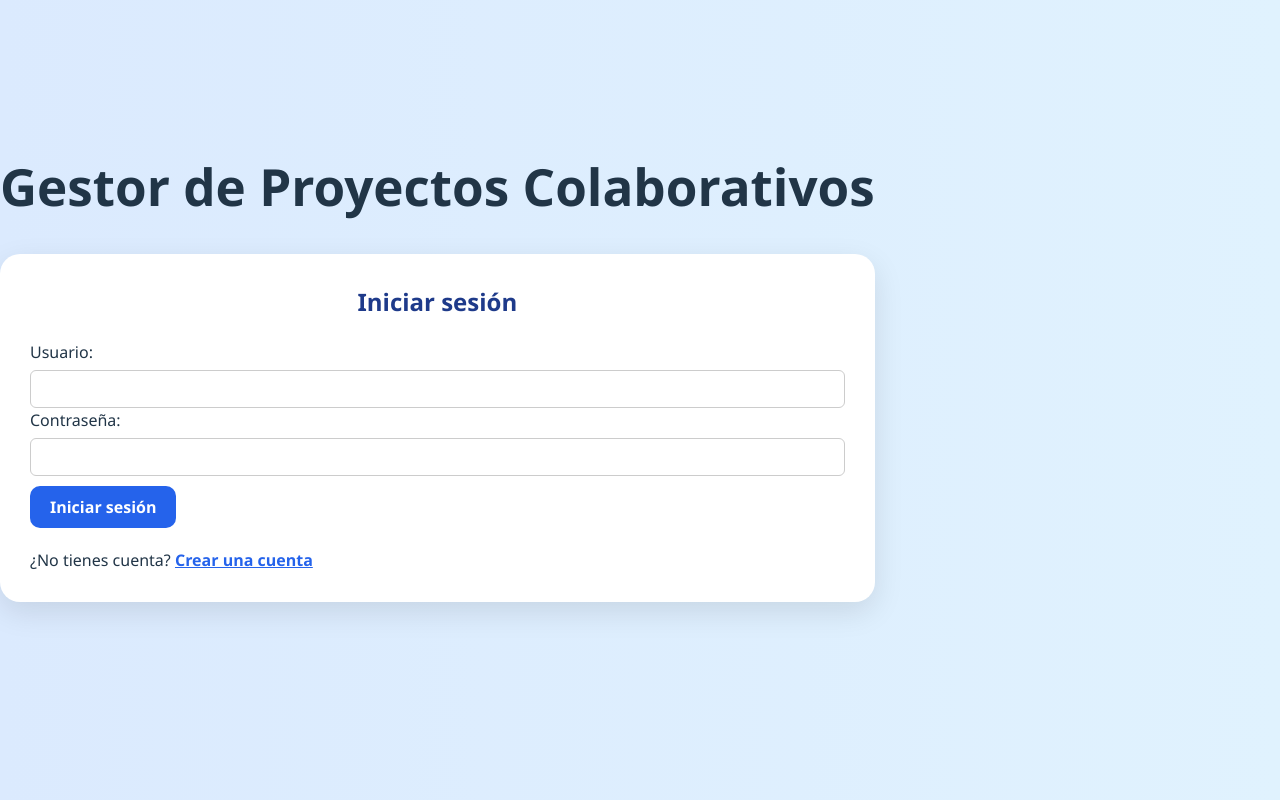
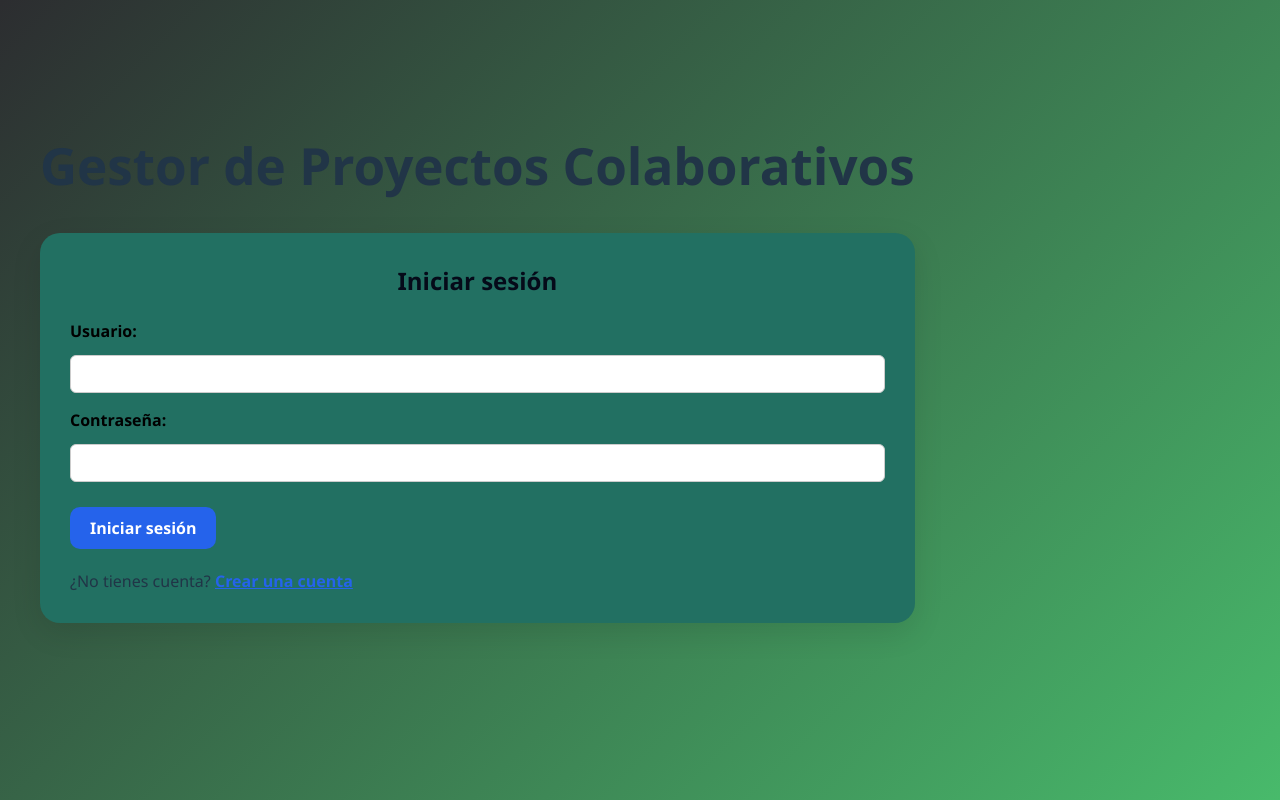
Before and after one commit to JostinNieto/proyecto_colaborativo1, a React (Vite) app in the folder balatrato/: page / in a window 1280 px wide. Built offline with nearby package versions, Linux system fonts and the light colour scheme.

Commit message:
cambio hecho por nieto

```diff
--- a/balatrato/src/components/TaskManager.jsx
+++ b/balatrato/src/components/TaskManager.jsx
@@ -1,155 +1,132 @@
-import { useState, useEffect } from 'react'
+import { useState } from 'react'
 
-export default function TaskManager() {
-  const [tareas, setTareas] = useState(() => {
-    const tareasGuardadas = localStorage.getItem('tareas')
-    return tareasGuardadas ? JSON.parse(tareasGuardadas) : []
-  })
+function TaskManager() {
+  const [tareas, setTareas] = useState([
+    {
+      nombre: "Diseñar interfaz",
+      proyecto: "App Web CRM",
+      fechaLimite: "2025-06-01",
+      estado: "Pendiente"
+    },
+    {
+      nombre: "Revisión de código",
+      proyecto: "Sistema Contable",
+      fechaLimite: "2025-06-05",
+      estado: "En progreso"
+    },
+    {
+      nombre: "Presentar informe",
+      proyecto: "Auditoría interna",
+      fechaLimite: "2025-06-10",
+      estado: "Pendiente"
+    }
+  ])
 
-  const [mostrarModalNueva, setMostrarModalNueva] = useState(false)
-  const [mostrarModalEditar, setMostrarModalEditar] = useState(false)
-  const [tareaActual, setTareaActual] = useState(null)
+  const [tareaActualIndex, setTareaActualIndex] = useState(null)
+  const [mostrarModalAdd, setMostrarModalAdd] = useState(false)
+  const [mostrarModalEdit, setMostrarModalEdit] = useState(false)
 
-  const [nuevaTarea, setNuevaTarea] = useState({
+  const [form, setForm] = useState({
     nombre: '',
     proyecto: '',
     fechaLimite: '',
     estado: 'Pendiente'
   })
 
-  const [editarTarea, setEditarTarea] = useState({
-    nombre: '',
-    proyecto: '',
-    fechaLimite: '',
-    estado: ''
-  })
-
-  // 🔁 Guarda en localStorage cuando cambien las tareas
-  useEffect(() => {
-    localStorage.setItem('tareas', JSON.stringify(tareas))
-  }, [tareas])
-
-  const abrirModalNueva = () => {
-    setNuevaTarea({ nombre: '', proyecto: '', fechaLimite: '', estado: 'Pendiente' })
-    setMostrarModalNueva(true)
+  const abrirEditarTarea = (index) => {
+    setTareaActualIndex(index)
+    setForm(tareas[index])
+    setMostrarModalEdit(true)
   }
 
-  const cerrarModalNueva = () => setMostrarModalNueva(false)
+  const guardarEdicionTarea = () => {
+    const nuevasTareas = [...tareas]
+    nuevasTareas[tareaActualIndex] = form
+    setTareas(nuevasTareas)
+    setMostrarModalEdit(false)
+  }
 
-  const guardarNuevaTarea = (e) => {
-    e.preventDefault()
-    if (nuevaTarea.nombre && nuevaTarea.proyecto && nuevaTarea.fechaLimite) {
-      const nuevaId = tareas.length > 0 ? Math.max(...tareas.map(t => t.id || 0)) + 1 : 1
-      const nueva = { ...nuevaTarea, id: nuevaId }
-      setTareas(prev => [...prev, nueva])
-      cerrarModalNueva()
-    } else {
-      alert("Por favor completa todos los campos.")
+  const eliminarTarea = (index) => {
+    if (window.confirm("¿Estás seguro de que quieres eliminar esta tarea?")) {
+      setTareas(tareas.filter((_, i) => i !== index))
     }
   }
 
-  const abrirModalEditar = (tarea) => {
-    setTareaActual(tarea)
-    setEditarTarea({
-      nombre: tarea.nombre,
-      proyecto: tarea.proyecto,
-      fechaLimite: tarea.fechaLimite,
-      estado: tarea.estado
-    })
-    setMostrarModalEditar(true)
+  const marcarCompletada = (index) => {
+    const nuevasTareas = [...tareas]
+    nuevasTareas[index].estado = "Completada"
+    setTareas(nuevasTareas)
   }
 
-  const cerrarModalEditar = () => {
-    setMostrarModalEditar(false)
-    setTareaActual(null)
-  }
-
-  const guardarEdicionTarea = (e) => {
-    e.preventDefault()
-    if (editarTarea.nombre && editarTarea.proyecto && editarTarea.fechaLimite) {
-      setTareas(tareas.map(t =>
-        t.id === tareaActual.id ? { ...t, ...editarTarea } : t
-      ))
-      cerrarModalEditar()
-    } else {
-      alert("Por favor completa todos los campos.")
-    }
-  }
-
-  const marcarCompletada = (id) => {
-    setTareas(tareas.map(t =>
-      t.id === id ? { ...t, estado: "Completada" } : t
-    ))
-  }
-
-  const eliminarTarea = (id) => {
-    if (confirm("¿Estás seguro de que quieres eliminar esta tarea?")) {
-      setTareas(tareas.filter(t => t.id !== id))
-    }
+  const agregarTarea = () => {
+    setTareas([...tareas, form])
+    setForm({ nombre: '', proyecto: '', fechaLimite: '', estado: 'Pendiente' })
+    setMostrarModalAdd(false)
   }
 
   return (
-    <section className="task-section">
-      <h2>Tareas Asignadas</h2>
-      <button onClick={abrirModalNueva} style={{ marginBottom: '20px' }}>
-        Añadir Tarea
-      </button>
+    <div>
+      <button id="add-task-btn" onClick={() => setMostrarModalAdd(true)}>Añadir Tarea</button>
 
       <div id="task-list">
-        {tareas.map(tarea => (
-          <div key={tarea.id} className="task-card">
+        {tareas.map((tarea, index) => (
+          <div className="task-card" key={index}>
             <h3>{tarea.nombre}</h3>
             <p><strong>Proyecto:</strong> {tarea.proyecto}</p>
             <p><strong>Fecha límite:</strong> {tarea.fechaLimite}</p>
             <p><strong>Estado:</strong> {tarea.estado}</p>
-            <div style={{ marginTop: '12px', display: 'flex', gap: '8px', flexWrap: 'wrap' }}>
-              <button onClick={() => marcarCompletada(tarea.id)} className="complete-btn" style={{ backgroundColor: '#10b981' }}>Marcar como completada</button>
-              <button onClick={() => abrirModalEditar(tarea)} className="complete-btn" style={{ backgroundColor: '#f59e0b' }}>Editar</button>
-              <button onClick={() => eliminarTarea(tarea.id)} className="complete-btn" style={{ backgroundColor: '#ef4444' }}>Eliminar</button>
-            </div>
+            <button className="complete-btn" onClick={() => marcarCompletada(index)}>Marcar como completada</button>
+            <button className="complete-btn" onClick={() => abrirEditarTarea(index)} style={{ backgroundColor: '#f59e0b' }}>Editar</button>
+            <button className="complete-btn" onClick={() => eliminarTarea(index)} style={{ backgroundColor: '#ef4444' }}>Eliminar</button>
           </div>
         ))}
       </div>
 
-      {mostrarModalNueva && (
+      {mostrarModalAdd && (
         <div className="modal">
           <div className="modal-content">
-            <span className="close" onClick={cerrarModalNueva}>&times;</span>
+            <span className="close" onClick={() => setMostrarModalAdd(false)}>&times;</span>
             <h3>Nueva Tarea</h3>
-            <form onSubmit={guardarNuevaTarea}>
-              <input type="text" placeholder="Nombre de la tarea" value={nuevaTarea.nombre} onChange={(e) => setNuevaTarea({ ...nuevaTarea, nombre: e.target.value })} required />
-              <input type="text" placeholder="Proyecto" value={nuevaTarea.proyecto} onChange={(e) => setNuevaTarea({ ...nuevaTarea, proyecto: e.target.value })} required />
-              <input type="date" value={nuevaTarea.fechaLimite} onChange={(e) => setNuevaTarea({ ...nuevaTarea, fechaLimite: e.target.value })} required />
-              <select value={nuevaTarea.estado} onChange={(e) => setNuevaTarea({ ...nuevaTarea, estado: e.target.value })} required>
-                <option value="Pendiente">Pendiente</option>
-                <option value="En progreso">En progreso</option>
-                <option value="Completada">Completada</option>
-              </select>
-              <button type="submit">Guardar tarea</button>
-            </form>
+            <label>Nombre</label>
+            <input value={form.nombre} onChange={e => setForm({ ...form, nombre: e.target.value })} />
+            <label>Proyecto</label>
+            <input value={form.proyecto} onChange={e => setForm({ ...form, proyecto: e.target.value })} />
+            <label>Fecha límite</label>
+            <input type="date" value={form.fechaLimite} onChange={e => setForm({ ...form, fechaLimite: e.target.value })} />
+            <label>Estado</label>
+            <select value={form.estado} onChange={e => setForm({ ...form, estado: e.target.value })}>
+              <option>Pendiente</option>
+              <option>En progreso</option>
+              <option>Completada</option>
+            </select>
+            <button id="save-new-task-btn" onClick={agregarTarea}>Guardar Tarea</button>
           </div>
         </div>
       )}
 
-      {mostrarModalEditar && (
+      {mostrarModalEdit && (
         <div className="modal">
           <div className="modal-content">
-            <span className="close" onClick={cerrarModalEditar}>&times;</span>
+            <span className="close" onClick={() => setMostrarModalEdit(false)}>&times;</span>
             <h3>Editar Tarea</h3>
-            <form onSubmit={guardarEdicionTarea}>
-              <input type="text" placeholder="Nombre de la tarea" value={editarTarea.nombre} onChange={(e) => setEditarTarea({ ...editarTarea, nombre: e.target.value })} required />
-              <input type="text" placeholder="Proyecto" value={editarTarea.proyecto} onChange={(e) => setEditarTarea({ ...editarTarea, proyecto: e.target.value })} required />
-              <input type="date" value={editarTarea.fechaLimite} onChange={(e) => setEditarTarea({ ...editarTarea, fechaLimite: e.target.value })} required />
-              <select value={editarTarea.estado} onChange={(e) => setEditarTarea({ ...editarTarea, estado: e.target.value })} required>
-                <option value="Pendiente">Pendiente</option>
-                <option value="En progreso">En progreso</option>
-                <option value="Completada">Completada</option>
-              </select>
-              <button type="submit">Guardar cambios</button>
-            </form>
+            <label>Nombre</label>
+            <input value={form.nombre} onChange={e => setForm({ ...form, nombre: e.target.value })} />
+            <label>Proyecto</label>
+            <input value={form.proyecto} onChange={e => setForm({ ...form, proyecto: e.target.value })} />
+            <label>Fecha límite</label>
+            <input type="date" value={form.fechaLimite} onChange={e => setForm({ ...form, fechaLimite: e.target.value })} />
+            <label>Estado</label>
+            <select value={form.estado} onChange={e => setForm({ ...form, estado: e.target.value })}>
+              <option>Pendiente</option>
+              <option>En progreso</option>
+              <option>Completada</option>
+            </select>
+            <button id="save-edit-task-btn" onClick={guardarEdicionTarea}>Guardar Cambios</button>
           </div>
         </div>
       )}
-    </section>
+    </div>
   )
 }
+
+export default TaskManager
--- a/balatrato/src/components/proyecto.css
+++ b/balatrato/src/components/proyecto.css
@@ -33,7 +33,6 @@
   min-width: 300px;
 }
 
-
 @media (min-width: 768px) {
   .main-content {
     flex-direction: row;
@@ -60,6 +59,7 @@
   border-radius: 6px;
   border: 1px solid #ccc;
   font-size: 14px;
+  color: #000; /* texto negro */
 }
 
 textarea {
@@ -98,13 +98,6 @@
   margin-bottom: 20px;
   border-radius: 12px;
   transition: transform 0.2s ease;
-}
-
-.task-card
-* {
-  box-sizing: border-box;
-  margin: 0;
-  padding: 0;
 }
 
 body {
@@ -155,6 +148,7 @@
   border-radius: 6px;
   border: 1px solid #ccc;
   font-size: 14px;
+  color: #000; /* texto negro */
 }
 
 textarea {
@@ -195,7 +189,7 @@
   transition: transform 0.2s ease;
 }
 
-/* Estilos hechos por Luis Flores*/
+/* Estilos hechos por Luis Flores */
 .modal {
   position: fixed;
   top: 0;
@@ -223,12 +217,14 @@
 }
 
 .modal-content input,
-.modal-content select {
+.modal-content select,
+.modal-content textarea {
   width: 100%;
   padding: 10px;
   border-radius: 6px;
-  border: 1px solid #ccc;
+  border: 1px solid #100f0f;
   font-size: 14px;
+  color: #000; /* texto negro */
 }
 
 .close {
@@ -278,13 +274,7 @@
 .complete-btn:hover {
   opacity: 0.9;
   transform: translateY(-1px);
-  }
-
-
-
-
-
-
+}
 
 .modal {
   position: fixed;
@@ -318,6 +308,7 @@
   padding: 10px;
   border-radius: 6px;
   border: 1px solid #ccc;
+  color: #000; /* texto negro */
 }
 
 .modal-content textarea {
@@ -368,7 +359,6 @@
   color: #555;
 }
 
-
 .task-section,
 .project-section {
   flex: 1;
@@ -385,162 +375,24 @@
   flex-direction: column;
   gap: 15px;
 }
-
-* {
-      box-sizing: border-box;
-      margin: 0;
-      padding: 0;
-    }
-
-    body {
-      font-family: 'Segoe UI', Tahoma, Geneva, Verdana, sans-serif;
-      background: linear-gradient(135deg, #dbeafe, #f0fdf4);
-      padding: 40px;
-      min-height: 100vh;
-    }
-
-    .main-content {
-      display: flex;
-      flex-direction: row;
-      justify-content: space-between;
-      gap: 40px;
-      max-width: 1200px;
-      margin: auto;
-    }
-
-    .task-section, .project-section {
-      background-color: #ffffffcc;
-      padding: 25px;
-      border-radius: 16px;
-      box-shadow: 0 10px 30px rgba(0, 0, 0, 0.1);
-      backdrop-filter: blur(6px);
-      flex: 1;
-    }
-
-    .task-section {
-      max-width: 450px;
-    }
-
-    .project-section {
-      max-width: 600px;
-    }
-
-    h2 {
-      margin-bottom: 20px;
-      text-align: center;
-      color: #1e3a8a;
-    }
-
-    .task-card {
-      background-color: #f1f5f9;
-      padding: 20px;
-      border-left: 6px solid #3b82f6;
-      margin-bottom: 20px;
-      border-radius: 12px;
-      transition: transform 0.2s ease;
-    }
-
-    .task-card:hover {
-      transform: translateY(-3px);
-    }
-
-    .task-card h3 {
-      color: #1d4ed8;
-      margin-bottom: 8px;
-    }
-
-    .task-card p {
-      margin: 4px 0;
-      color: #374151;
-    }
-
-    .complete-btn {
-      margin-top: 12px;
-      background-color: #10b981;
-      color: white;
-      border: none;
-      padding: 10px 15px;
-      border-radius: 8px;
-      cursor: pointer;
-      font-weight: bold;
-      transition: background-color 0.2s ease;
-    }
-
-    .complete-btn:hover {
-      background-color: #059669;
-    }
-
-    #add-project-btn {
-      background-color: #2563eb;
-      color: white;
-      border: none;
-      padding: 12px 20px;
-      border-radius: 8px;
-      cursor: pointer;
-      font-weight: bold;
-      transition: background-color 0.2s ease;
-    }
-
-    #add-project-btn:hover {
-      background-color: #1d4ed8;
-    }
-
-    .project-section {
-  margin-top: 30px;
+/* === ESTILOS PARA LOGIN Y REGISTRO === */
+.container form > div {
+  margin-bottom: 15px;
 }
 
-/* Fondo general */
-body {
-  background: linear-gradient(to right, #dbeafe, #e0f2fe);
-  font-family: 'Segoe UI', sans-serif;
-  margin: 0;
-  padding: 0;
+.container form label {
+  color: #000; /* Etiquetas en negro */
+  font-weight: bold;
+  display: block;
+  margin-bottom: 6px;
 }
 
-/* Contenedor principal (tarjeta de fondo) */
-.container {
-  max-width: 1000px; /* <-- Aumentado el ancho */
-  margin: 40px auto;
-  padding: 30px;
-  background: #fff;
-  border-radius: 20px;
-  box-shadow: 0 10px 30px rgba(0, 0, 0, 0.1);
+.container form input {
+  width: 100%;
+  padding: 10px;
+  border-radius: 6px;
+  border: 1px solid #ccc;
+  font-size: 14px;
+  color: #000; /* Texto negro en inputs */
+  background-color: #fff;
 }
-
-/* Contenido principal */
-.main-content {
-  display: flex;
-  flex-direction: column;
-  gap: 40px; /* Espacio entre las secciones de tareas y proyectos */
-}
-
-/* En pantallas grandes, ponerlas lado a lado */
-@media (min-width: 768px) {
-  .main-content {
-    flex-direction: row;
-    justify-content: space-between;
-    gap: 60px; /* Más separación horizontal */
-  }
-
-  .task-section,
-  .project-section {
-    flex: 1;
-  }
-}
-
-/* Títulos */
-h2 {
-  text-align: center;
-  color: #1e3a8a;
-}
-
-/* Botón */
-button {
-  background-color: #2563eb;
-  color: white;
-  border: none;
-  padding: 10px 20px;
-  border-radius: 10px;
-  cursor: pointer;
-  font-weight: bold;
-}
--- a/balatrato/src/components/proyecto.jsx
+++ b/balatrato/src/components/proyecto.jsx
@@ -1,127 +1,117 @@
-import { useEffect, useState } from 'react';
+import { useState } from 'react';
 
-export default function ProjectManager() {
-  const [proyectos, setProyectos] = useState([]);
-  const [mostrarModal, setMostrarModal] = useState(false);
-  const [proyectoActual, setProyectoActual] = useState(null);
+function Proyecto() {
+  const [proyectos, setProyectos] = useState([
+    {
+      nombre: "Rediseño Web",
+      integrantes: "Juan, María",
+      telefono: "0999999999",
+      fechaInicio: "2025-05-01",
+      fechaFin: "2025-06-01",
+      descripcion: "Actualización de la interfaz web."
+    },
+    {
+      nombre: "Implementación CRM",
+      integrantes: "Pedro, Ana",
+      telefono: "0988888888",
+      fechaInicio: "2025-05-10",
+      fechaFin: "2025-07-15",
+      descripcion: "Integración de un CRM para ventas."
+    }
+  ]);
 
-  const [formProyecto, setFormProyecto] = useState({
-    nombre: '',
-    integrantes: '',
-    telefono: '',
-    fechaInicio: '',
-    fechaFin: '',
-    descripcion: ''
+  const [proyectoActualIndex, setProyectoActualIndex] = useState(null);
+  const [formulario, setFormulario] = useState({
+    nombre: "",
+    integrantes: "",
+    telefono: "",
+    fechaInicio: "",
+    fechaFin: "",
+    descripcion: ""
   });
+  const [modalAbierto, setModalAbierto] = useState(false);
 
-  // ===============================
-  // CARGAR PROYECTOS AL INICIO
-  // ===============================
-  useEffect(() => {
-    const proyectosGuardados = JSON.parse(localStorage.getItem('proyectos')) || [];
-    setProyectos(proyectosGuardados);
-  }, []);
+  const abrirModal = (index = null) => {
+    if (index !== null) {
+      setFormulario(proyectos[index]);
+      setProyectoActualIndex(index);
+    } else {
+      setFormulario({
+        nombre: "",
+        integrantes: "",
+        telefono: "",
+        fechaInicio: "",
+        fechaFin: "",
+        descripcion: ""
+      });
+      setProyectoActualIndex(null);
+    }
+    setModalAbierto(true);
+  };
 
-  function guardarProyectosEnLocalStorage(nuevosProyectos) {
-    setProyectos(nuevosProyectos);
-    localStorage.setItem('proyectos', JSON.stringify(nuevosProyectos));
-  }
+  const cerrarModal = () => {
+    setModalAbierto(false);
+    setFormulario({
+      nombre: "",
+      integrantes: "",
+      telefono: "",
+      fechaInicio: "",
+      fechaFin: "",
+      descripcion: ""
+    });
+    setProyectoActualIndex(null);
+  };
 
-  function eliminarProyecto(id) {
-    if (confirm("¿Estás seguro de que quieres eliminar este proyecto?")) {
-      const nuevosProyectos = proyectos.filter(p => p.id !== id);
-      guardarProyectosEnLocalStorage(nuevosProyectos);
-    }
-  }
-
-  function abrirModal(proyecto = null) {
-    setProyectoActual(proyecto);
-    if (proyecto) {
-      setFormProyecto({ ...proyecto });
-    } else {
-      setFormProyecto({
-        nombre: '',
-        integrantes: '',
-        telefono: '',
-        fechaInicio: '',
-        fechaFin: '',
-        descripcion: ''
-      });
-    }
-    setMostrarModal(true);
-  }
-
-  function cerrarModal() {
-    setMostrarModal(false);
-    setProyectoActual(null);
-  }
-
-  function handleChange(e) {
-    const { name, value } = e.target;
-    setFormProyecto(prev => ({
-      ...prev,
-      [name]: value
-    }));
-  }
-
-  function guardarProyecto(e) {
-    e.preventDefault();
-    const { nombre, integrantes, telefono, fechaInicio, fechaFin, descripcion } = formProyecto;
-
-    const telefonoValido = /^\d{10}$/.test(telefono);
-    if (!telefonoValido) {
-      alert("El número de teléfono debe contener exactamente 10 dígitos.");
-      return;
-    }
+  const guardarProyecto = () => {
+    const { nombre, integrantes, telefono, fechaInicio, fechaFin, descripcion } = formulario;
 
     if (nombre && integrantes && telefono && fechaInicio && fechaFin && descripcion) {
-      if (proyectoActual) {
-        const nuevosProyectos = proyectos.map(p =>
-          p.id === proyectoActual.id ? { ...formProyecto, id: proyectoActual.id } : p
-        );
-        guardarProyectosEnLocalStorage(nuevosProyectos);
+      if (proyectoActualIndex === null) {
+        setProyectos([...proyectos, formulario]);
       } else {
-        const nuevoProyecto = {
-          ...formProyecto,
-          id: Date.now() // ID simple basado en timestamp
-        };
-        guardarProyectosEnLocalStorage([...proyectos, nuevoProyecto]);
+        const nuevosProyectos = [...proyectos];
+        nuevosProyectos[proyectoActualIndex] = formulario;
+        setProyectos(nuevosProyectos);
       }
-
       cerrarModal();
     } else {
       alert("Por favor completa todos los campos.");
     }
+  };
+
+  const eliminarProyecto = (index) => {
+    if (confirm("¿Estás seguro de que quieres eliminar este proyecto?")) {
+      const nuevosProyectos = proyectos.filter((_, i) => i !== index);
+      setProyectos(nuevosProyectos);
     }
+  };
 
   return (
-    <section className="project-section">
-      <h2>Gestor de Proyectos</h2>
-      <button onClick={() => abrirModal()} style={{ marginBottom: '20px' }}>
+    <div>
+      <button id="add-project-btn" onClick={() => abrirModal()}>
         Añadir Proyecto
       </button>
 
       <div id="project-list">
-        {proyectos.map((proyecto) => (
-          <div key={proyecto.id} className="project-item">
+        {proyectos.map((proyecto, index) => (
+          <div className="project-item" key={index}>
             <h3>{proyecto.nombre}</h3>
             <p><strong>Integrantes:</strong> {proyecto.integrantes}</p>
             <p><strong>Teléfono:</strong> {proyecto.telefono}</p>
             <p><strong>Fecha inicio:</strong> {proyecto.fechaInicio}</p>
             <p><strong>Fecha fin:</strong> {proyecto.fechaFin}</p>
             <p><strong>Descripción:</strong> {proyecto.descripcion}</p>
-
             <button
               className="complete-btn"
-              style={{ backgroundColor: '#f59e0b' }}
-              onClick={() => abrirModal(proyecto)}
+              style={{ backgroundColor: "#f59e0b" }}
+              onClick={() => abrirModal(index)}
             >
               Editar
             </button>
             <button
               className="complete-btn"
-              style={{ backgroundColor: '#ef4444' }}
-              onClick={() => eliminarProyecto(proyecto.id)}
+              style={{ backgroundColor: "#ef4444" }}
+              onClick={() => eliminarProyecto(index)}
             >
               Eliminar
             </button>
@@ -129,64 +119,59 @@
         ))}
       </div>
 
-      {mostrarModal && (
+      {modalAbierto && (
         <div className="modal">
           <div className="modal-content">
-            <span className="close" onClick={cerrarModal}>&times;</span>
-            <h3>{proyectoActual ? 'Editar Proyecto' : 'Nuevo Proyecto'}</h3>
-            <form onSubmit={guardarProyecto}>
+            <span id="close-modal" className="close" onClick={cerrarModal}>&times;</span>
+
             <input
+              id="project-name"
               type="text"
-                name="nombre"
               placeholder="Nombre del proyecto"
-                value={formProyecto.nombre}
-                onChange={handleChange}
-                required
+              value={formulario.nombre}
+              onChange={(e) => setFormulario({ ...formulario, nombre: e.target.value })}
             />
             <input
+              id="project-members"
               type="text"
-                name="integrantes"
               placeholder="Integrantes"
-                value={formProyecto.integrantes}
-                onChange={handleChange}
-                required
+              value={formulario.integrantes}
+              onChange={(e) => setFormulario({ ...formulario, integrantes: e.target.value })}
             />
             <input
+              id="project-phone"
               type="text"
-                name="telefono"
-                placeholder="Teléfono (10 dígitos)"
-                value={formProyecto.telefono}
-                onChange={handleChange}
-                required
+              placeholder="Teléfono"
+              value={formulario.telefono}
+              onChange={(e) => setFormulario({ ...formulario, telefono: e.target.value })}
             />
             <input
+              id="project-start"
               type="date"
-                name="fechaInicio"
-                value={formProyecto.fechaInicio}
-                onChange={handleChange}
-                required
+              value={formulario.fechaInicio}
+              onChange={(e) => setFormulario({ ...formulario, fechaInicio: e.target.value })}
             />
             <input
+              id="project-end"
               type="date"
-                name="fechaFin"
-                value={formProyecto.fechaFin}
-                onChange={handleChange}
-                required
+              value={formulario.fechaFin}
+              onChange={(e) => setFormulario({ ...formulario, fechaFin: e.target.value })}
             />
             <textarea
-                name="descripcion"
-                placeholder="Descripción del proyecto"
-                value={formProyecto.descripcion}
-                onChange={handleChange}
-                required
-              />
-              <button type="submit">
-                {proyectoActual ? 'Guardar Cambios' : 'Guardar Proyecto'}
+              id="project-desc"
+              placeholder="Descripción"
+              value={formulario.descripcion}
+              onChange={(e) => setFormulario({ ...formulario, descripcion: e.target.value })}
+            ></textarea>
+
+            <button id="save-project-btn" onClick={guardarProyecto}>
+              Guardar Proyecto
             </button>
-            </form>
           </div>
         </div>
       )}
-    </section>
+    </div>
   );
 }
+
+export default Proyecto;
```
Also changed, not shown: balatrato/src/components/Login.jsx (+13 -15 lines). Lines whose indentation alone changed are shown as unchanged.
